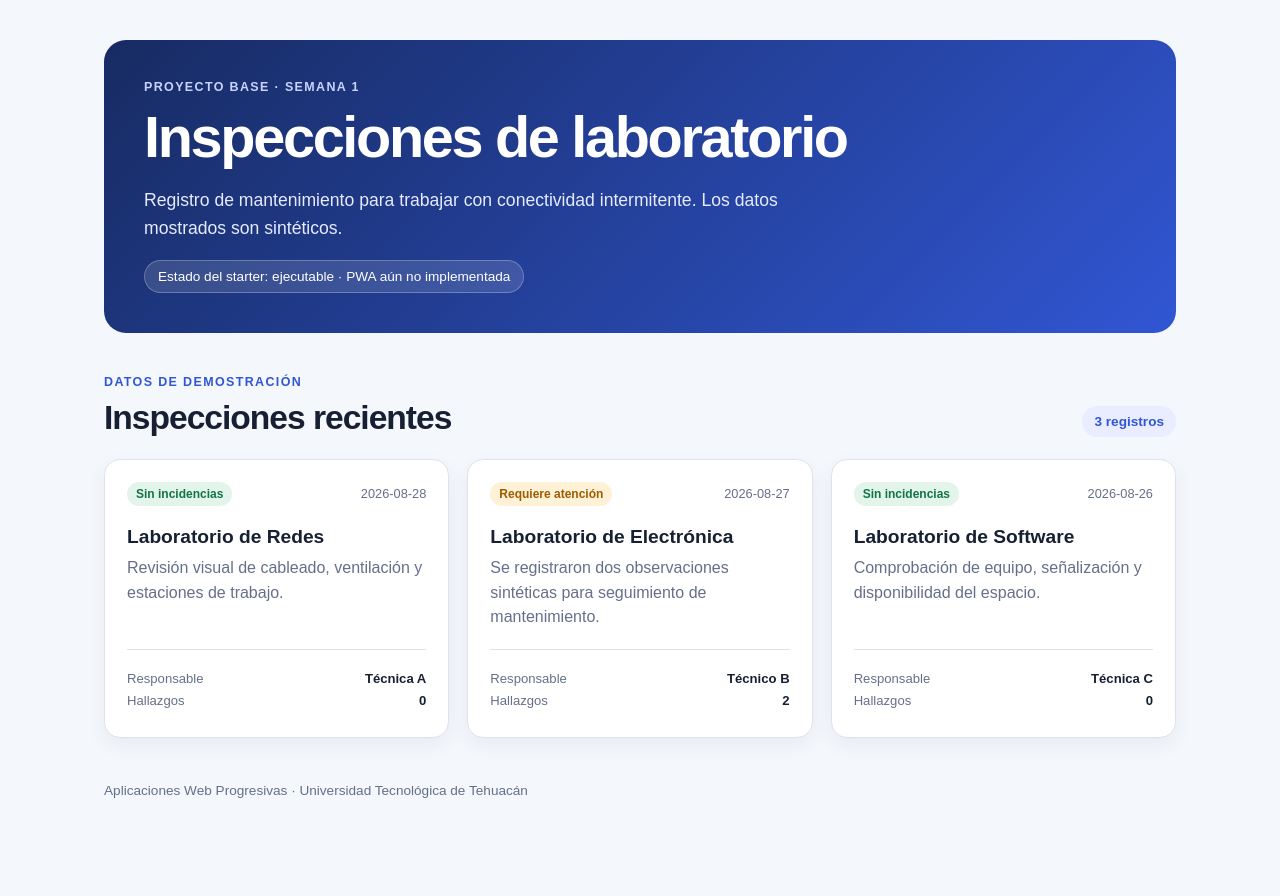
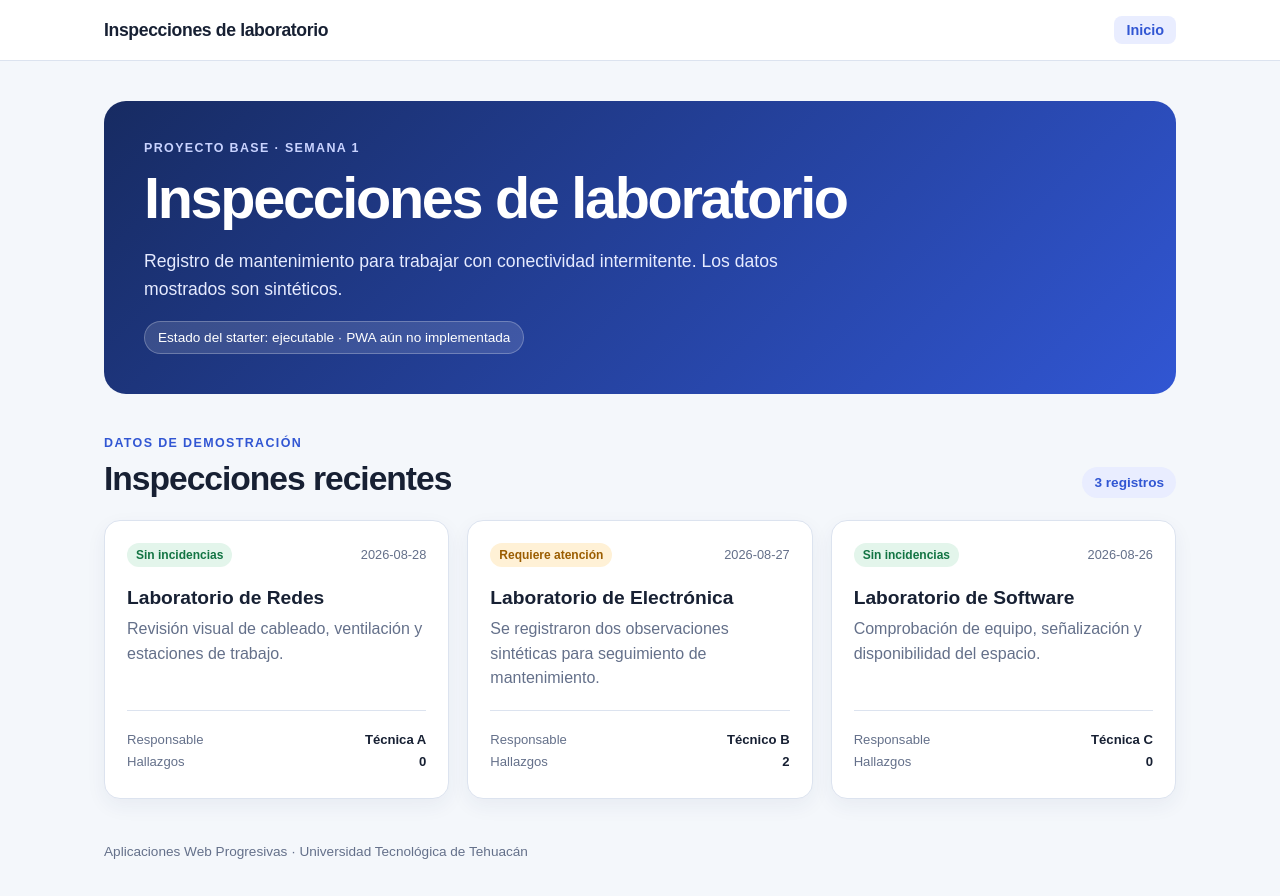
Before and after one commit to Rita026/pwa-inspecciones-10B-E06, a Next.js app: page / in a window 1280 px wide. Before the commit the page ends 835 px from the top, so only its background shows below. Built offline with nearby package versions, Linux system fonts and the light colour scheme.

Commit message:
feat: implementacion de shell

```diff
--- /dev/null
+++ b/jest.setup.ts
@@ -0,0 +1 @@
+import "@testing-library/jest-dom";
--- a/src/app/globals.css
+++ b/src/app/globals.css
@@ -57,3 +57,95 @@ dd { font-size: .82rem; font-weight: 700; margin: 0; text-align: right; }
   .inspection-grid { grid-template-columns: 1fr; }
   .section-heading { align-items: start; flex-direction: column; }
 }
+
+
+/* ==========================================================================
+   Estilos del App Shell
+   ========================================================================== */
+
+.site-container {
+  display: flex;
+  flex-direction: column;
+  min-height: 100vh;
+}
+
+.app-header {
+  background: var(--surface);
+  border-bottom: 1px solid var(--line);
+  position: sticky;
+  top: 0;
+  z-index: 100;
+  width: 100%;
+}
+
+.app-header-content {
+  margin: 0 auto;
+  max-width: 1120px;
+  padding: 16px 24px;
+  display: flex;
+  align-items: center;
+  justify-content: space-between;
+}
+
+.app-brand {
+  color: var(--ink);
+  font-weight: 700;
+  font-size: 1.1rem;
+  text-decoration: none;
+  letter-spacing: -0.02em;
+  transition: color 0.2s ease;
+}
+
+.app-brand:hover {
+  color: var(--accent);
+}
+
+.app-nav {
+  display: flex;
+  align-items: center;
+  gap: 16px;
+}
+
+.nav-link {
+  color: var(--muted);
+  font-size: 0.9rem;
+  font-weight: 600;
+  text-decoration: none;
+  padding: 6px 12px;
+  border-radius: 8px;
+  transition: all 0.2s ease;
+}
+
+.nav-link:hover,
+.nav-link.active {
+  color: var(--accent);
+  background: var(--accent-soft);
+}
+
+.app-main {
+  flex: 1;
+}
+
+.app-footer {
+  border-top: 1px solid var(--line);
+  background: var(--surface);
+  margin-top: 40px;
+}
+
+.app-footer-content {
+  margin: 0 auto;
+  max-width: 1120px;
+  padding: 20px 24px;
+  text-align: center;
+  color: var(--muted);
+  font-size: 0.85rem;
+}
+
+@media (max-width: 760px) {
+  .app-header-content {
+    padding: 14px 16px;
+  }
+  .app-footer-content {
+    padding: 16px;
+  }
+}
--- a/src/app/layout.tsx
+++ b/src/app/layout.tsx
@@ -1,5 +1,6 @@
 import type { Metadata } from "next";
 import "./globals.css";
+import AppShell from "../components/app-shell";
 
 export const metadata: Metadata = {
   title: "Inspecciones de laboratorio",
@@ -7,10 +8,14 @@ export const metadata: Metadata = {
   manifest: "/manifest.json"
 };
 
-export default function RootLayout({ children }: Readonly<{ children: React.ReactNode }>) {
+export default function RootLayout({
+  children
+}: Readonly<{ children: React.ReactNode }>) {
   return (
     <html lang="es-MX">
-      <body>{children}</body>
+      <body>
+        <AppShell>{children}</AppShell>
+      </body>
     </html>
   );
 }
--- /dev/null
+++ b/src/components/app-shell.tsx
@@ -0,0 +1,28 @@
+import React from "react";
+import Link from "next/link";
+
+type AppShellProps = {
+  children: React.ReactNode;
+};
+
+export default function AppShell({ children }: AppShellProps) {
+  return (
+    <div className="site-container">
+      <header className="app-header">
+        <div className="app-header-content">
+          <Link href="/" className="app-brand">
+            Inspecciones de laboratorio
+          </Link>
+
+          <nav aria-label="Navegación principal" className="app-nav">
+            <Link href="/" className="nav-link active">
+              Inicio
+            </Link>
+          </nav>
+        </div>
+      </header>
+
+      <div className="app-main">{children}</div>
+    </div>
+  );
+}
```
Also changed, not shown: evidence/individual.md (+22 -0 lines), jest.config.mjs (added, +13 -0 lines), package.json (+7 -1 lines), 2 other files (tests, documents, lock files or other folders).
